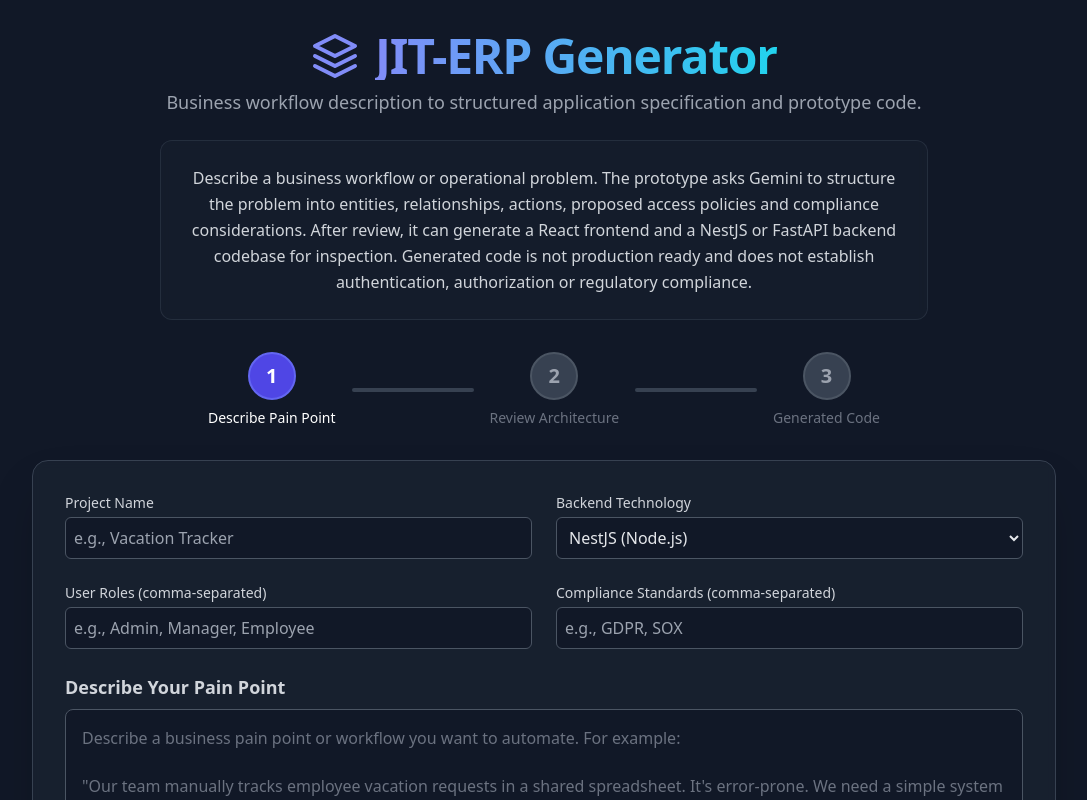
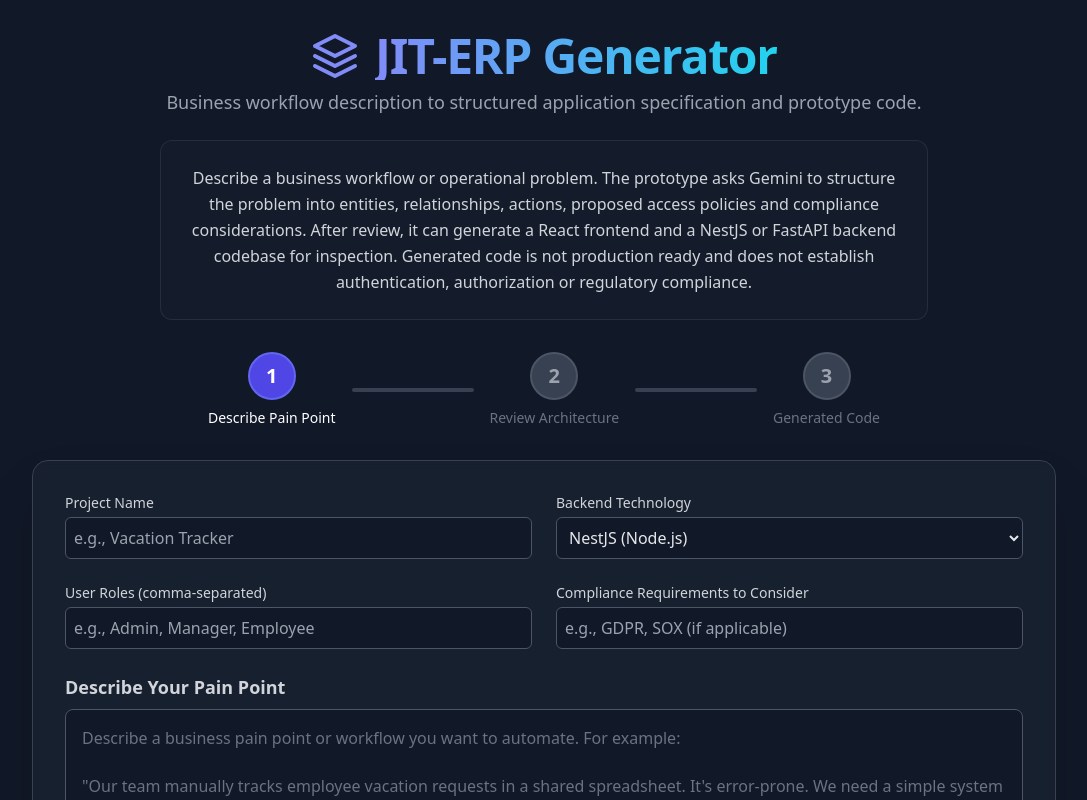
Before and after one commit to Joenasriani/jit-erp-ai, a React (Vite) app: page / in a window 1280 px wide. Shown: the top 800 px of the page, without its empty margins (96-1183 px from the left). Built offline with nearby package versions, Linux system fonts and the light colour scheme.

Commit message:
Clarify compliance input as a design requirement

```diff
--- a/components/ProblemInputForm.tsx
+++ b/components/ProblemInputForm.tsx
@@ -85,7 +85,7 @@ const ProblemInputForm: React.FC<ProblemInputFormProps> = ({ onAnalyze }) => {
           </div>
           <div>
             <label htmlFor="compliance" className="block text-sm font-medium text-gray-300 mb-1">
-              Compliance Standards (comma-separated)
+              Compliance Requirements to Consider
             </label>
             <input
               type="text"
@@ -93,7 +93,7 @@ const ProblemInputForm: React.FC<ProblemInputFormProps> = ({ onAnalyze }) => {
               id="compliance"
               value={formData.compliance}
               onChange={handleChange}
-              placeholder="e.g., GDPR, SOX"
+              placeholder="e.g., GDPR, SOX (if applicable)"
               className="w-full p-2 bg-gray-900 border border-gray-600 rounded-md focus:ring-1 focus:ring-indigo-500 focus:border-indigo-500 transition-colors text-gray-200"
             />
           </div>
```
